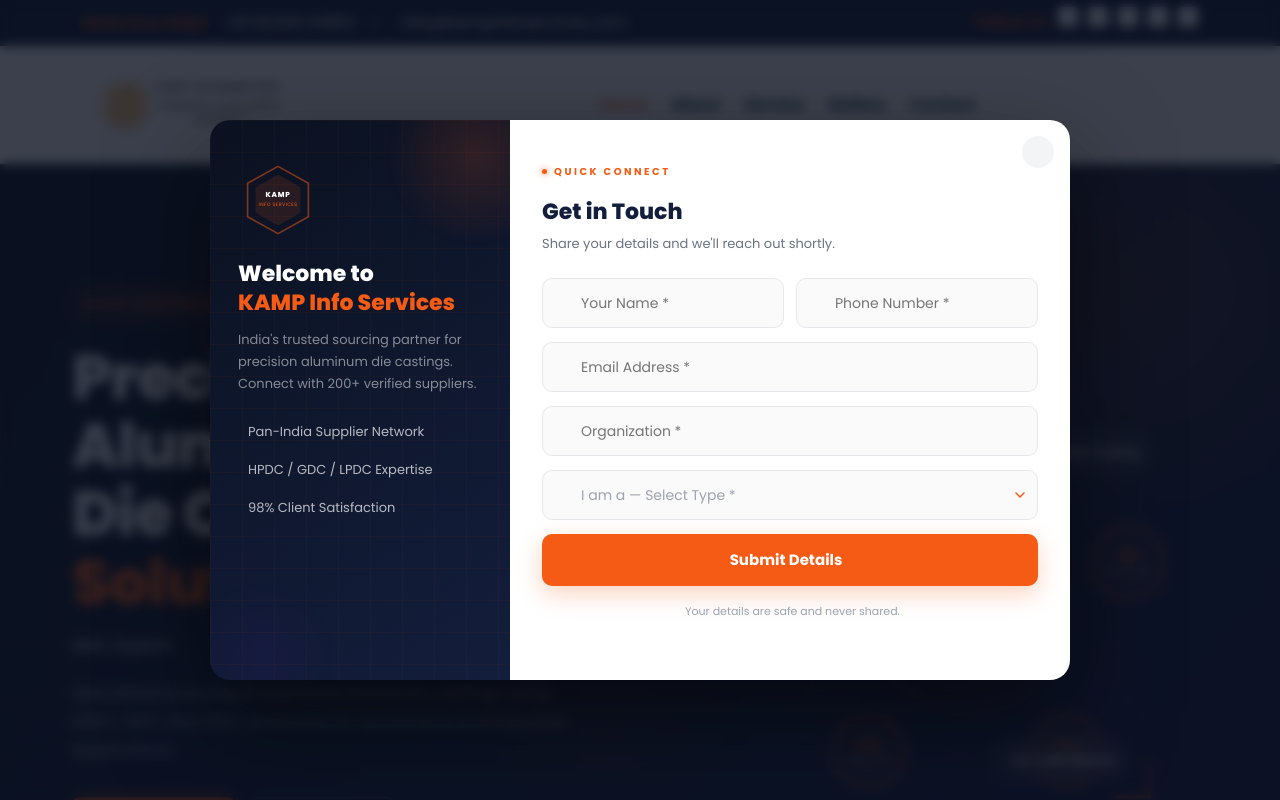
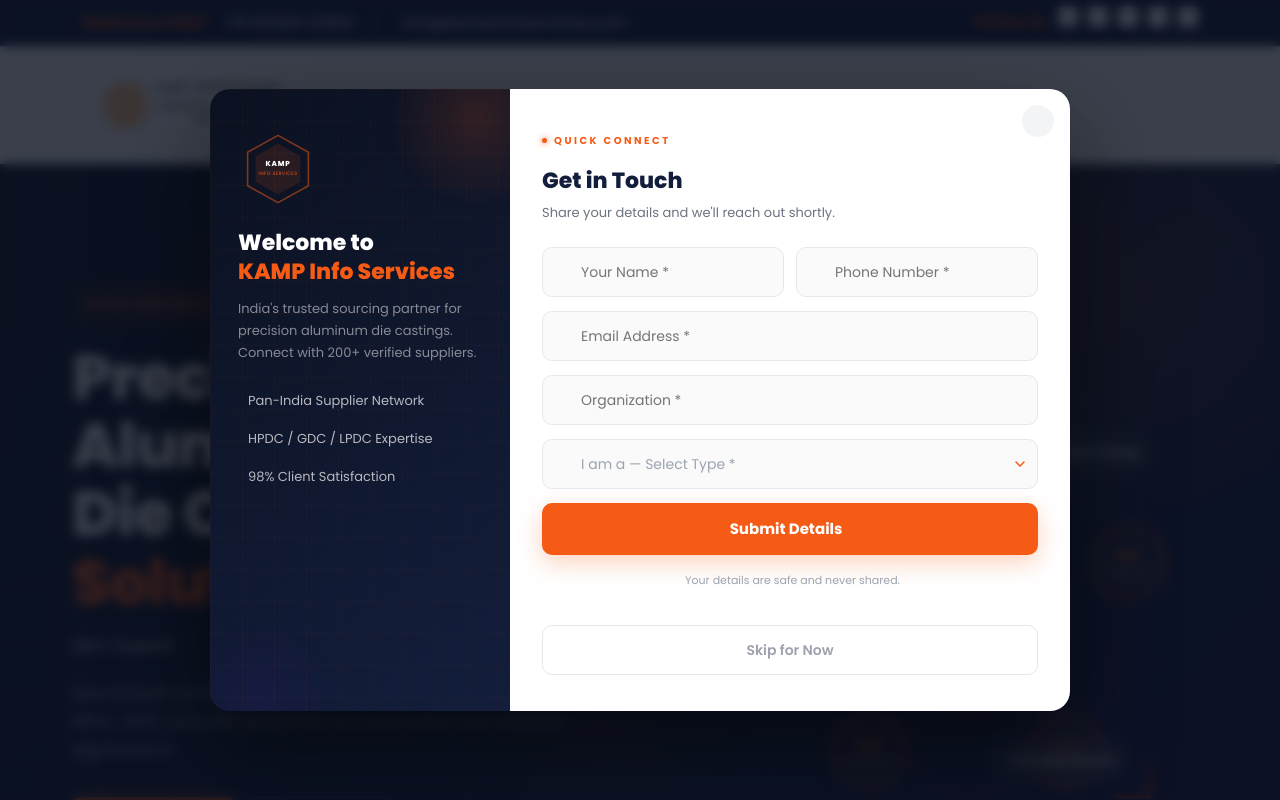
Before and after one commit to soundar028/kamp_info_services, a React (Vite) app: page / in a window 1280 px wide. Shown: the top 800 px of the page. Built offline with nearby package versions, Linux system fonts and the light colour scheme; some icons are missing.

Commit message:
Popup restriction for the force close

```diff
--- a/src/components/LeadPopup.jsx
+++ b/src/components/LeadPopup.jsx
@@ -2,7 +2,7 @@
 import { useLocation } from 'react-router-dom';
 import { toast } from 'react-toastify';
 
-const SHEET_URL   = "YOUR_APPS_SCRIPT_WEB_APP_URL";
+const SHEET_URL   = "https://script.google.com/macros/s/AKfycbw3zK57CDRjVCW1EzDO45X4iM5tv7xmQkj7JZL-v_YHSoBWxYfZvQFlR9kmNE14mzsB/exec";
 const STORAGE_KEY = "kamp_lead_captured";
 
 const ORANGE = '#f55b14';
@@ -53,6 +53,16 @@
         const t = setTimeout(() => setVisible(true), 1500);
         return () => clearTimeout(t);
     }, [location.pathname]);
+
+    // Handle escape key to close
+    useEffect(() => {
+        if (!visible) return;
+        const handleEscape = (e) => {
+            if (e.key === 'Escape') handleClose();
+        };
+        window.addEventListener('keydown', handleEscape);
+        return () => window.removeEventListener('keydown', handleEscape);
+    }, [visible]);
 
     const handleClose = () => {
         setClosing(true);
@@ -142,11 +152,15 @@
         <div style={{
             ...computedStyles.overlay,
             animation: closing ? 'popupFadeOut 0.35s ease forwards' : 'popupFadeIn 0.35s ease forwards',
+        }}
+        onClick={(e) => {
+            if (e.target === e.currentTarget) handleClose(); // Click outside popup to close
         }}>
             <div style={{
                 ...computedStyles.popup,
                 animation: closing ? 'popupSlideOut 0.35s ease forwards' : 'popupSlideIn 0.4s cubic-bezier(0.34,1.56,0.64,1) forwards',
-            }}>
+            }}
+            onClick={(e) => e.stopPropagation()}>
 
                 {/* Left panel — hidden on mobile */}
                 {!isMobile && (
@@ -188,7 +202,9 @@
 
                 {/* Right panel */}
                 <div style={computedStyles.rightPanel}>
-                    <button onClick={handleClose} style={styles.closeBtn} title="Close">
+                    <button onClick={handleClose} style={styles.closeBtn} title="Close (ESC)"
+                        onMouseEnter={e => { e.currentTarget.style.background = '#e5e7eb'; e.currentTarget.style.transform = 'scale(1.1)'; }}
+                        onMouseLeave={e => { e.currentTarget.style.background = '#f3f4f6'; e.currentTarget.style.transform = 'scale(1)'; }}>
                         <i className="icofont-close"></i>
                     </button>
 
@@ -288,6 +304,12 @@
                                     <i className="icofont-lock" style={{ marginRight: 5, color: ORANGE }}></i>
                                     Your details are safe and never shared.
                                 </p>
+
+                                <button type="button" onClick={handleClose} style={styles.skipBtn}
+                                    onMouseEnter={e => { e.currentTarget.style.background = '#f9fafb'; e.currentTarget.style.borderColor = '#d1d5db'; e.currentTarget.style.color = '#6b7280'; }}
+                                    onMouseLeave={e => { e.currentTarget.style.background = 'transparent'; e.currentTarget.style.borderColor = '#e5e7eb'; e.currentTarget.style.color = '#9ca3af'; }}>
+                                    Skip for Now
+                                </button>
                             </form>
                         </>
                     ) : (
@@ -337,7 +359,7 @@
     benefitIcon: { fontSize: 14, color: ORANGE, flexShrink: 0 },
     benefitText: { fontSize: 13, color: 'rgba(255,255,255,0.7)', fontWeight: 500 },
     rightPanel:  { flex: 1, background: '#fff', padding: '36px 32px', overflowY: 'auto', position: 'relative', boxSizing: 'border-box', minWidth: 0 },
-    closeBtn:    { position: 'absolute', top: 16, right: 16, width: 32, height: 32, borderRadius: '50%', background: '#f3f4f6', border: 'none', cursor: 'pointer', fontSize: 14, color: '#6b7280', display: 'flex', alignItems: 'center', justifyContent: 'center', zIndex: 10 },
+    closeBtn:    { position: 'absolute', top: 16, right: 16, width: 32, height: 32, borderRadius: '50%', background: '#f3f4f6', border: 'none', cursor: 'pointer', fontSize: 14, color: '#6b7280', display: 'flex', alignItems: 'center', justifyContent: 'center', zIndex: 10, transition: 'all 0.2s ease' },
 
     mobileHeader: { textAlign: 'center', marginBottom: 20, paddingBottom: 16, borderBottom: '1px solid #f0f0f0' },
 
@@ -357,6 +379,7 @@
     errMsg:      { fontSize: 11, color: '#ef4444', marginTop: 5, display: 'block' },
     submitBtn:   { width: '100%', background: ORANGE, color: '#fff', border: 'none', borderRadius: 10, padding: '13px 20px', fontSize: 15, fontWeight: 700, cursor: 'pointer', display: 'flex', alignItems: 'center', justifyContent: 'center', boxShadow: `0 8px 24px ${ORANGE}44`, transition: 'all 0.2s', marginTop: 4 },
     privacy:     { fontSize: 11, color: '#9ca3af', textAlign: 'center', marginTop: 12, display: 'flex', alignItems: 'center', justifyContent: 'center' },
+    skipBtn:     { width: '100%', background: 'transparent', color: '#9ca3af', border: '1.5px solid #e5e7eb', borderRadius: 10, padding: '11px 20px', fontSize: 14, fontWeight: 600, cursor: 'pointer', marginTop: 12, transition: 'all 0.2s' },
 
     successWrap: { display: 'flex', flexDirection: 'column', alignItems: 'center', justifyContent: 'center', minHeight: 300, textAlign: 'center', padding: '20px 0' },
     successIcon: { width: 72, height: 72, borderRadius: '50%', background: ORANGE, display: 'flex', alignItems: 'center', justifyContent: 'center', marginBottom: 20, animation: 'successBounce 0.5s cubic-bezier(0.34,1.56,0.64,1) forwards', boxShadow: `0 12px 32px ${ORANGE}55` },
```
